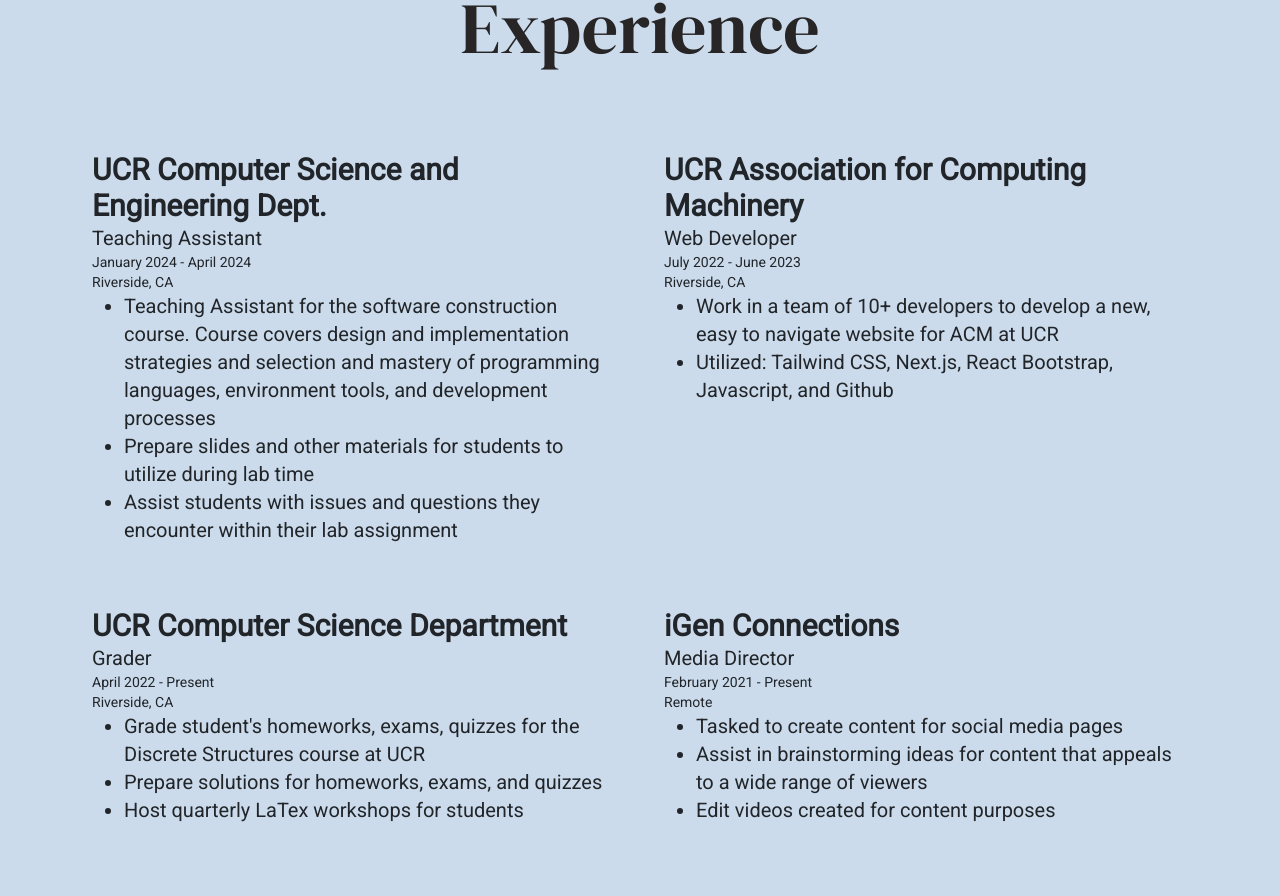
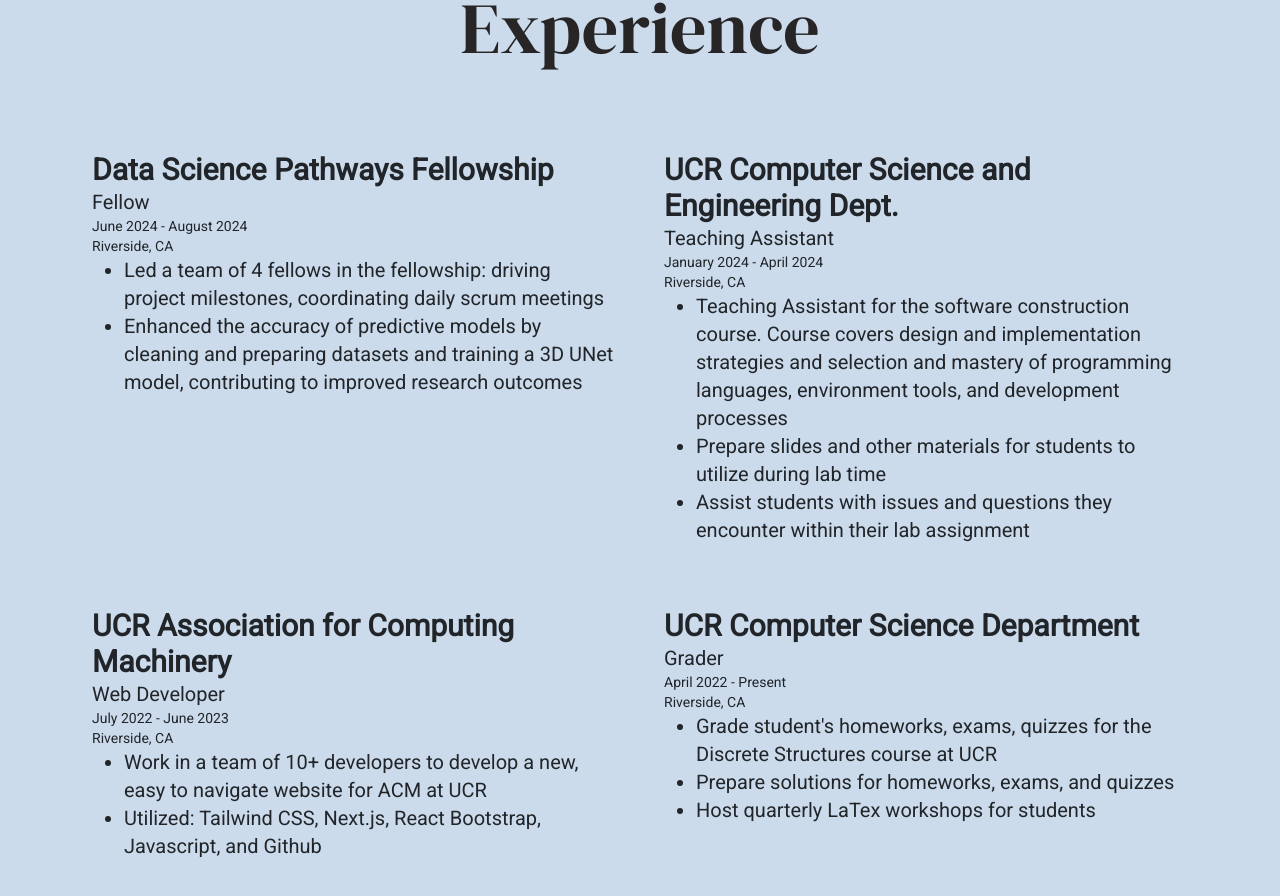
Before and after one commit to Sarah-Rami27/Sarah-Rami27.github.io, a Next.js app: page / in a window 1280 px wide. Shown: the part 2001-2897 px from the top of the page. Built offline with nearby package versions, Linux system fonts and the light colour scheme.

Commit message:
added experience

```diff
--- a/components/data/experiences.js
+++ b/components/data/experiences.js
@@ -1,4 +1,14 @@
 const experiences = [
+  {
+    organization: "Data Science Pathways Fellowship",
+    role: "Fellow",
+    location: "Riverside, CA",
+    duration: "June 2024 - August 2024",
+    description: [
+      "Led a team of 4 fellows in the fellowship: driving project milestones, coordinating daily scrum meetings",
+      "Enhanced the accuracy of predictive models by cleaning and preparing datasets and training a  3D UNet model, contributing to improved research outcomes",
+    ],
+  },
   {
     organization: "UCR Computer Science and Engineering Dept. ",
     role: "Teaching Assistant",
```
